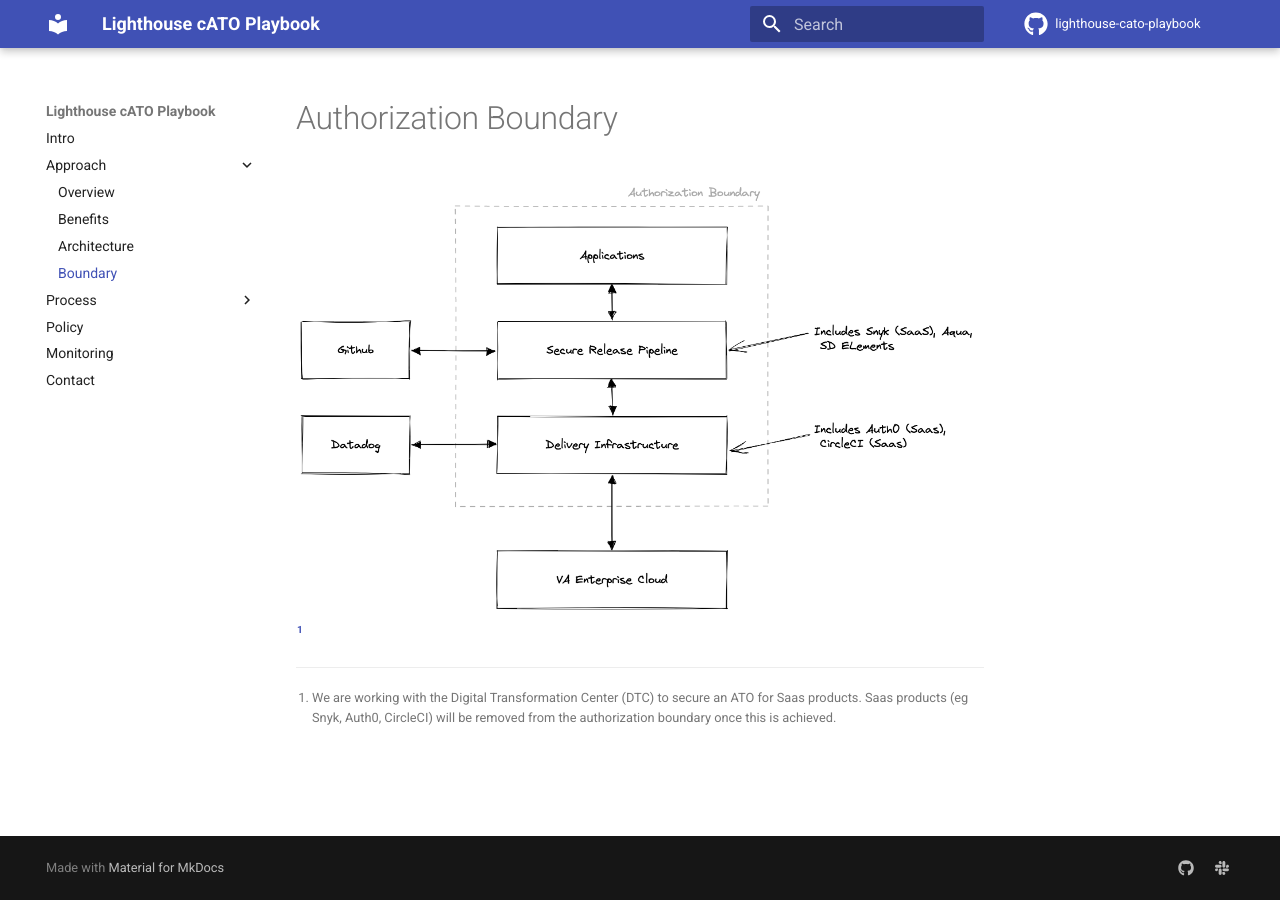
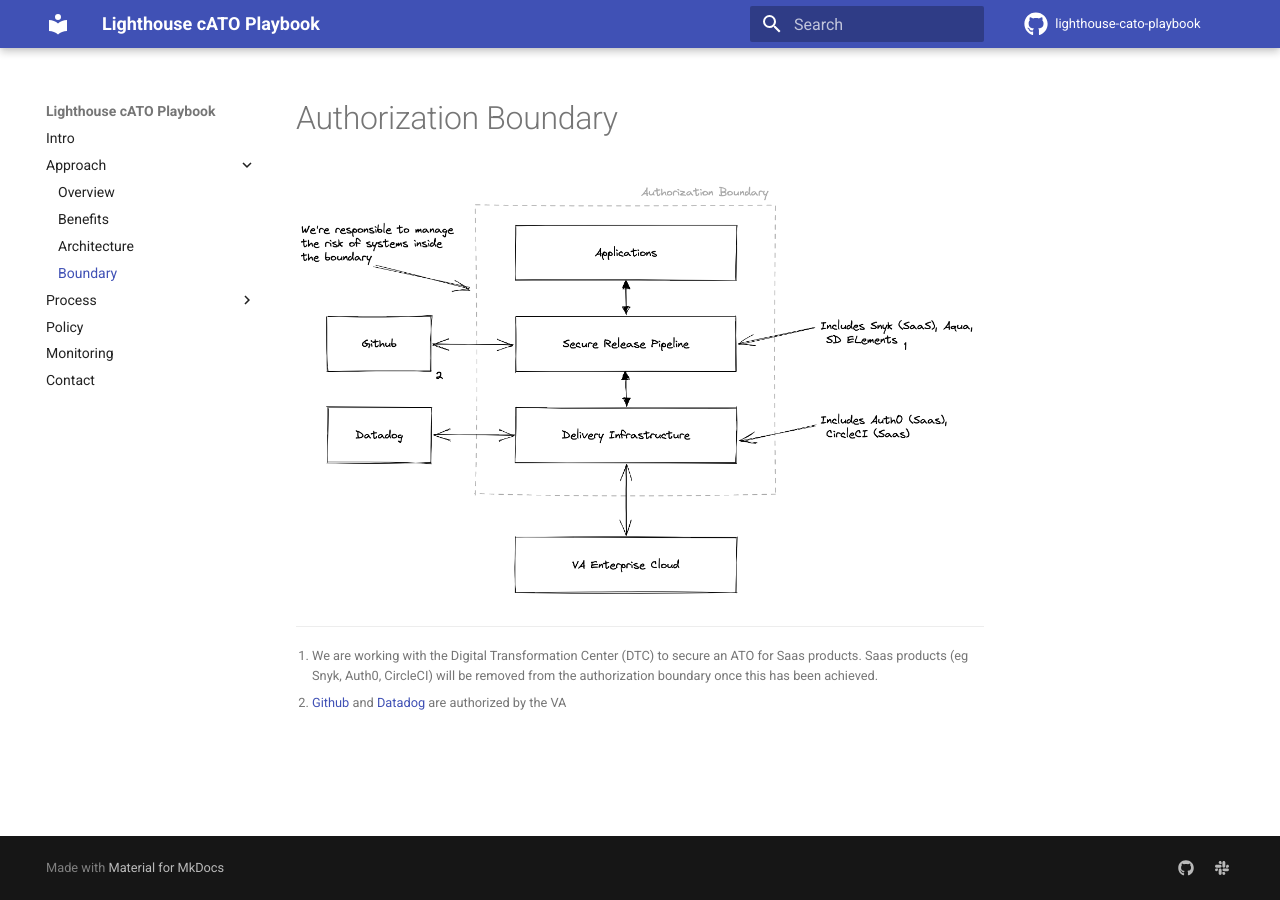
Before and after one commit to rise8-us/cato-playbook, an MkDocs documentation site: the page built from docs/boundary.md, in a window 1280 px wide. Built offline with MkDocs 1.6.1 and Material for MkDocs 9.7.7, drawn with Linux system fonts in a browser that asks for light colours; comment, search, counter and statistics services are not loaded.

Commit message:
Updated boundary diagram

```diff
--- a/docs/boundary.md
+++ b/docs/boundary.md
@@ -1,6 +1,9 @@
 # Authorization Boundary
 
-![Boundary!](images/boundary.png "Boundary")[^1]
+![Boundary!](images/boundary.png "Boundary")
 
 [^1]: We are working with the Digital Transformation Center (DTC) to secure an ATO for Saas products.
-      Saas products (eg Snyk, Auth0, CircleCI) will be removed from the authorization boundary once this is achieved.
+      Saas products (eg Snyk, Auth0, CircleCI) will be removed from the authorization boundary once this has been
+      achieved.
+[^2]: [Github](https://www.oit.va.gov/marketplace/product/details/get/github) and
+[Datadog](https://www.oit.va.gov/marketplace/product/details/get/datadog) are authorized by the VA
```
Also changed, not shown: docs/images/boundary.png, 1 other file.
